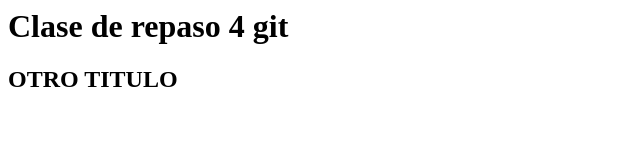
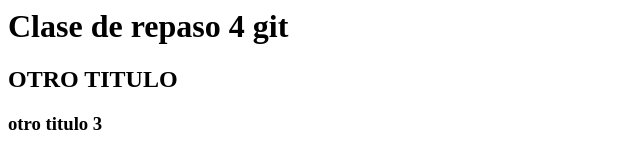
Before and after one commit to Sabryrose/repas-git, a plain HTML site: page index.html in a window 1280 px wide. Shown: the whole page, without its empty margins (0-640 px from the left). Drawn offline with Linux system fonts and the light colour scheme.

Commit message:
commit desde visual studio code

```diff
--- a/index.html
+++ b/index.html
@@ -3,6 +3,7 @@
         <body>
             <h1>Clase de repaso 4 git</h1>
             <h2>OTRO TITULO</h2>
+            <h3>otro titulo 3</h3>
         </body>
     </head>
 </html>
```
